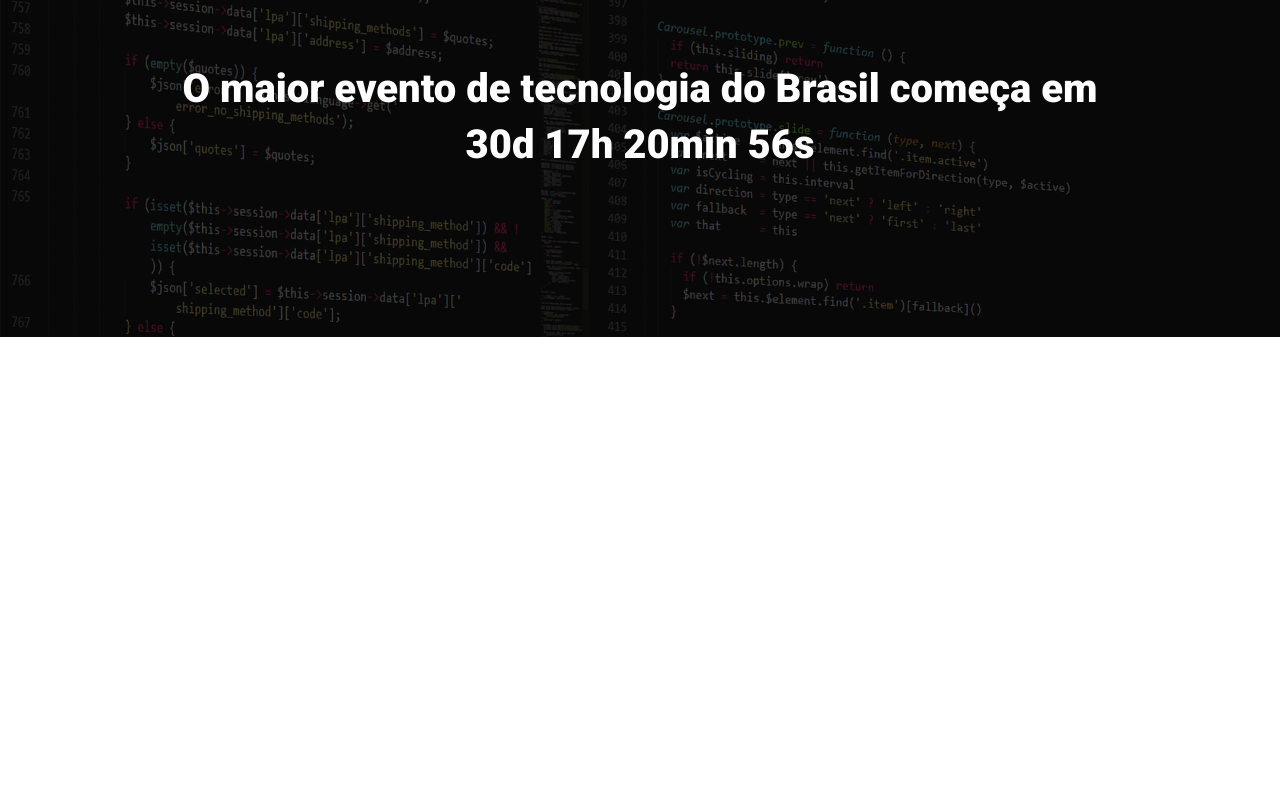
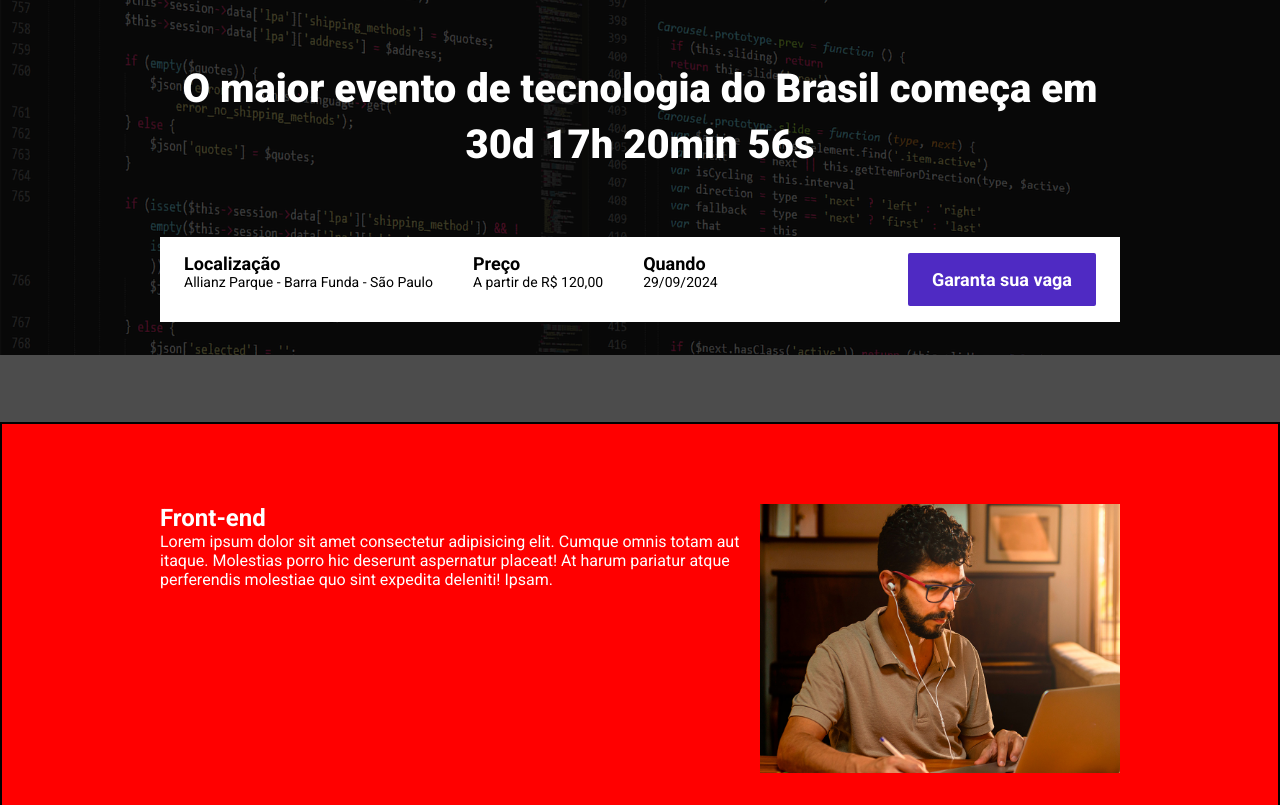
Before and after one commit to DevPedro77/exercicios_ladding_page, a website built with Parcel: page src/index.html in a window 1280 px wide. Shown: the part 147-952 px from the top of the page. Before the commit the page ends 800 px from the top, so only its background shows below. Built offline with nearby package versions, Linux system fonts and the light colour scheme.

Commit message:
problema no hero

```diff
--- a/package.json
+++ b/package.json
@@ -113,6 +113,7 @@
   },
   "devDependencies": {
     "@parcel/transformer-sass": "^2.8.0",
+    "events": "^3.3.0",
     "parcel": "^2.8.0",
     "sharp": "^0.31.3"
   },
--- a/src/index.html
+++ b/src/index.html
@@ -17,8 +17,38 @@
       <p class="hero__text">
         O maior evento de tecnologia do Brasil começa em 30d 17h 20min 56s
       </p>
+      <div class="infos-bar">
+          <ul class="infos-bar__infos">
+            <li class="infos-bar__infos__item">
+              <b>Localização</b>
+              Allianz Parque - Barra Funda - São Paulo
+            </li>
+            <li class="infos-bar__infos__item">
+              <b>Preço</b>
+              A partir de R$ 120,00
+            </li>
+            <li class="infos-bar__infos__item">
+              <b>Quando</b>
+              29/09/2024
+            </li>
+          </ul>
+          <a href="#" class="button button--primary">
+            Garanta sua vaga
+          </a>
+      </div>
     </div>
   </header>
+  <section class="event">
+    <div class="container">
+      <div class="event__datails">
+        <h2 class="event__datails__title">Front-end</h2>
+        <p class="event__datails__description">
+          Lorem ipsum dolor sit amet consectetur adipisicing elit. Cumque omnis totam aut itaque. Molestias porro hic deserunt aspernatur placeat! At harum pariatur atque perferendis molestiae quo sint expedita deleniti! Ipsam.
+        </p>
+      </div>
+      <img src="./images/frontend.png" class="event_image" alt="">
+    </div>
+  </section>
 
 
   <script src="./scripts/main.js"></script>
--- /dev/null
+++ b/src/styles/_event.scss
@@ -0,0 +1,29 @@
+.event {
+  border: 2px solid black;
+  padding: 80px 0;
+  background-color: red;
+  height: 100vh;
+  .container {
+    display: flex;
+
+  }
+
+  &_image {
+    max-width: 360px;
+  }
+
+  &__details {
+    margin-right: 40px;
+    &__title {
+      margin-bottom: 16px;
+      font-size: 18px;
+      font-weight: bold;
+
+    }
+
+    &__description {
+      font-size: 16px;
+      line-height: 22px;
+    }
+  }
+}
--- a/src/styles/_hero.scss
+++ b/src/styles/_hero.scss
@@ -15,7 +15,7 @@
     left: 0;
     width: 100%;
     height: 100%;
-    background-color: #000;
+    background-color: #000000;
     content: '';
     opacity: .7;
   }
--- /dev/null
+++ b/src/styles/componets/_button.scss
@@ -0,0 +1,24 @@
+.button {
+  padding: 16px 24px;
+  font-size: 18px;
+  font-weight: bold;
+
+  &--primary {
+    color: #fff;
+    background-color: #4F2AC3;
+    text-decoration: none;
+    border-radius: 2px;
+    text-align: center;
+    white-space: nowrap;
+
+    @media (max-width: 1024px) {
+      display: flex;
+      align-items: center;
+    }
+
+    @media (max-width: 640px) {
+      display: block;
+      width: 100%;
+    }
+  }
+}
--- /dev/null
+++ b/src/styles/componets/_infos_bar.scss
@@ -0,0 +1,42 @@
+.infos-bar {
+  display: flex;
+  justify-content: space-between;
+  padding: 16px 24px;
+  background-color: #fff;
+
+  &__infos {
+    display: flex;
+    gap: 40px;
+
+      &__item {
+        font-size: 14px;
+        color: #000;
+        list-style: none;
+
+
+        b {
+          font-size: 18px;
+          display: block;
+          color: #000;
+        }
+      }
+  }
+
+  @media (max-width:1024px) {
+    &__infos {
+      gap: 16px;
+    }
+  }
+
+  @media (max-width: 640px) {
+    display: block;
+
+    &__infos {
+      display: block;
+
+      &__item {
+        margin-bottom: 24px;
+      }
+    }
+  }
+}
--- a/src/styles/main.scss
+++ b/src/styles/main.scss
@@ -1,4 +1,7 @@
 @use 'hero';
+@use './componets/infos_bar';
+@use './componets/button';
+@use 'event';
 
 * {
   margin: 0;
```
Also changed, not shown: dist/frontend.ffcc0254.png (added), dist/index.html, dist/styles/main.css, 2 other files.
